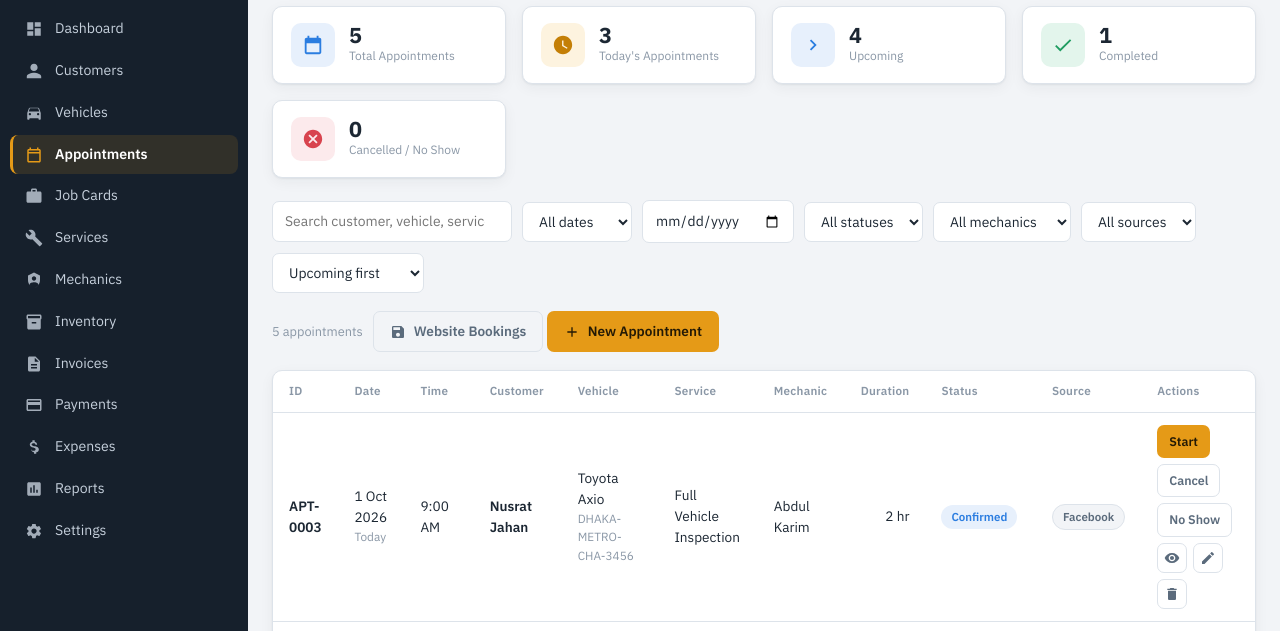
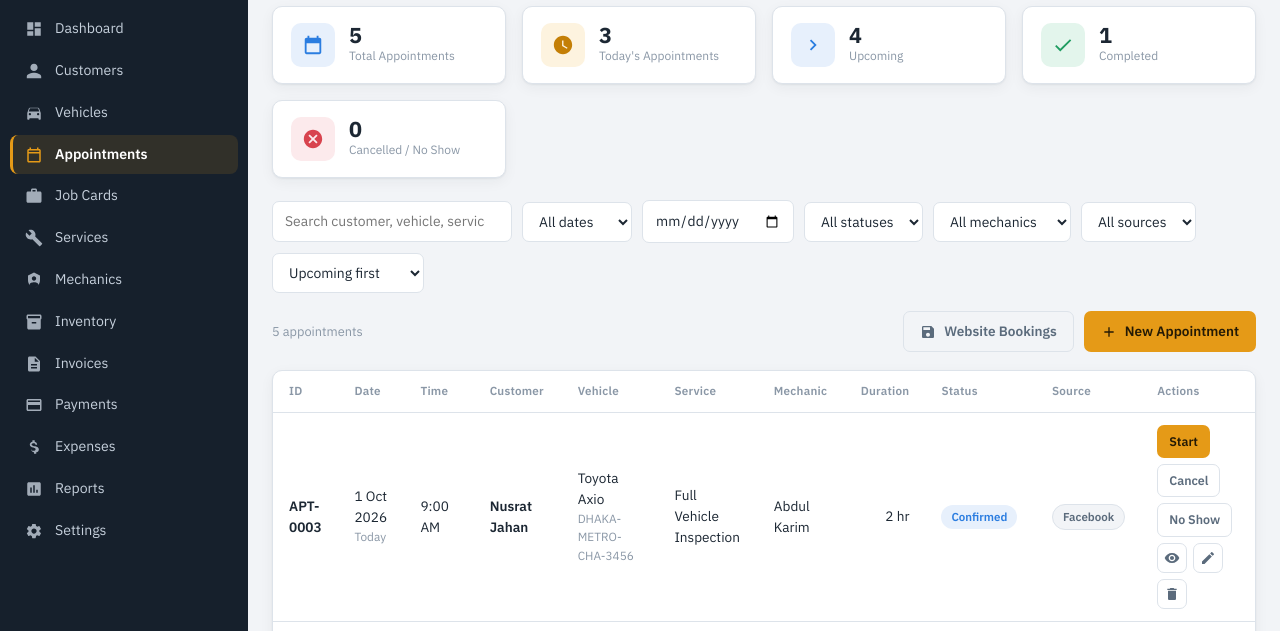
Before and after one commit to mh-71/taqwa-car-service, a website: page pages/appointments.html in a window 1280 px wide. Shown: the part 115-746 px from the top of the page. Drawn offline with Linux system fonts and the light colour scheme; no server answers.

Commit message:
Update components.css

```diff
--- a/css/components.css
+++ b/css/components.css
@@ -405,3 +405,12 @@ input[type="checkbox"], input[type="radio"] { accent-color: var(--amber); }
 .bar-list__track { background: var(--paper); border-radius: 6px; height: 10px; overflow: hidden; }
 .bar-list__fill { height: 100%; border-radius: 6px; background: linear-gradient(90deg, var(--amber), var(--amber-deep)); }
 .bar-list__value { font-size: .8rem; font-weight: 600; text-align: right; font-variant-numeric: tabular-nums; }
+
+
+.toolbar__actions {
+  margin-left: auto;
+  display: flex;
+  flex-wrap: wrap;
+  align-items: center;
+  gap: 10px;
+}
```
